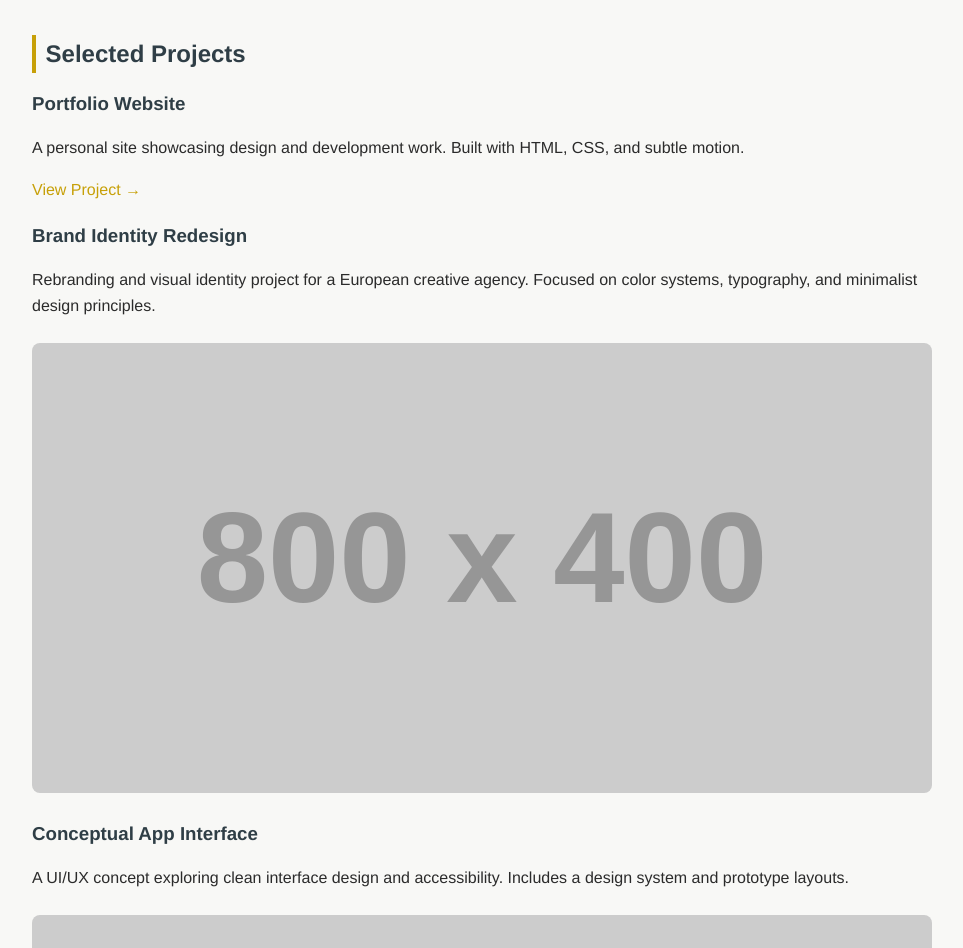
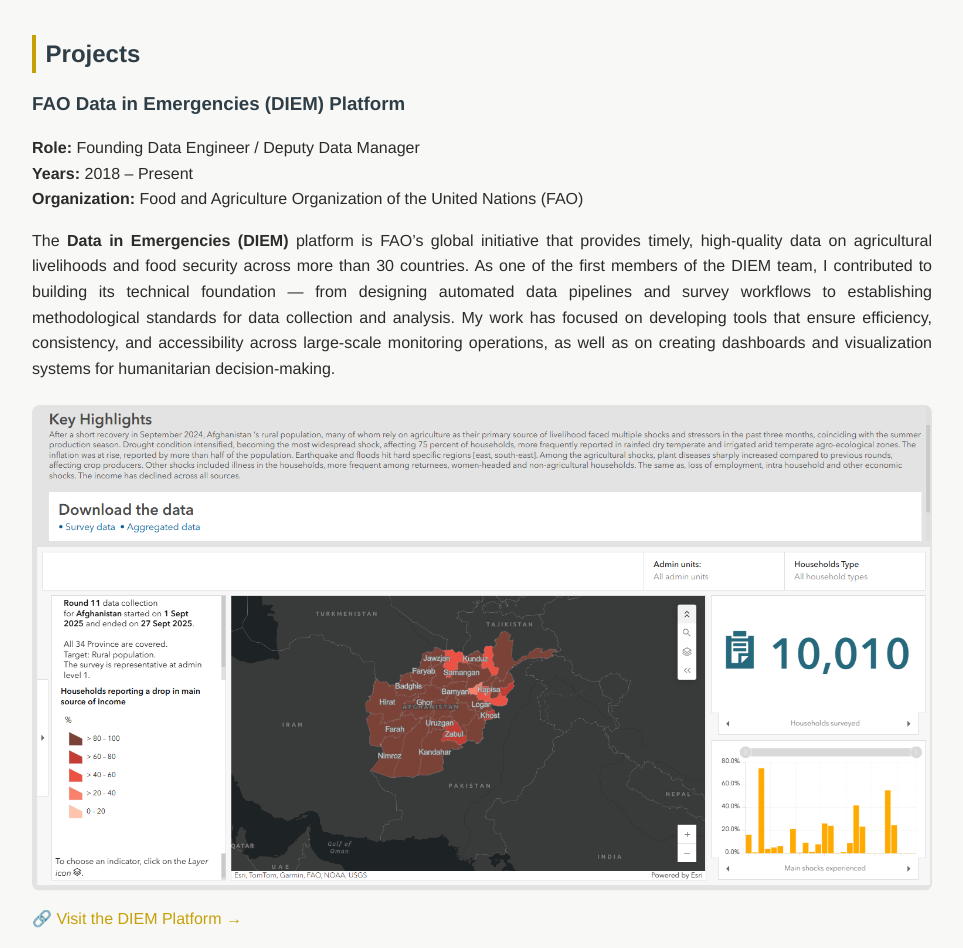
Before and after one commit to egultan/egultan.github.io, a plain HTML site: page index.html in a window 1280 px wide. Shown: the part 1340-2288 px from the top of the page, without its empty margins (158-1121 px from the left). Drawn offline with Linux system fonts and the light colour scheme; placeholder pictures from the web are drawn by us.

Commit message:
Update index.html

```diff
--- a/index.html
+++ b/index.html
@@ -198,15 +198,23 @@
 </section>
 
 
-<section id="projects">
-  <h2>Selected Projects</h2>
+<section id="projects" style="text-align: justify;">
+  <h2>Projects</h2>
   <div class="projects">
 
-    <!-- Project 1: with a link -->
     <div class="project">
-      <h3>Portfolio Website</h3>
-      <p>A personal site showcasing design and development work. Built with HTML, CSS, and subtle motion.</p>
-      <a href="https://egultan.github.io" target="_blank">View Project →</a>
+      <h3>FAO Data in Emergencies (DIEM) Platform</h3>
+      <p><strong>Role:</strong> Founding Data Engineer / Deputy Data Manager<br>
+      <strong>Years:</strong> 2018 – Present<br>
+      <strong>Organization:</strong> Food and Agriculture Organization of the United Nations (FAO)</p>
+
+      <p>The <strong>Data in Emergencies (DIEM)</strong> platform is FAO’s global initiative that provides timely, high-quality data on agricultural livelihoods and food security across more than 30 countries. As one of the first members of the DIEM team, I contributed to building its technical foundation — from designing automated data pipelines and survey workflows to establishing methodological standards for data collection and analysis. My work has focused on developing tools that ensure efficiency, consistency, and accessibility across large-scale monitoring operations, as well as on creating dashboards and visualization systems for humanitarian decision-making.</p>
+
+      <img src="https://github.com/egultan/egultan.github.io/blob/main/DIEM.png" alt="FAO DIEM Dashboard Screenshot" style="width:100%;border-radius:8px;margin-top:0.5rem;">
+
+      <p style="margin-top:0.5rem;">
+        🔗 <a href="https://www.fao.org/emergencies/diem" target="_blank">Visit the DIEM Platform →</a>
+      </p>
     </div>
 
     <!-- Project 2: text + image, no link -->
```
